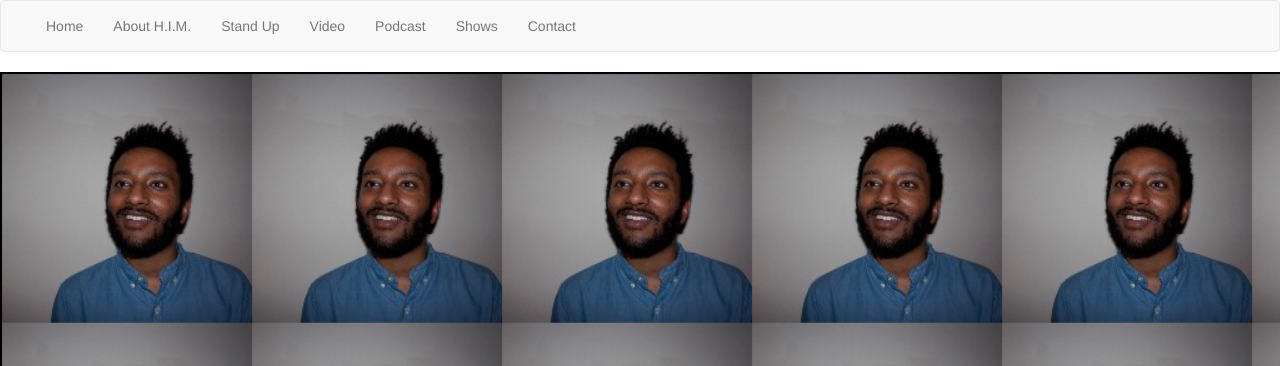
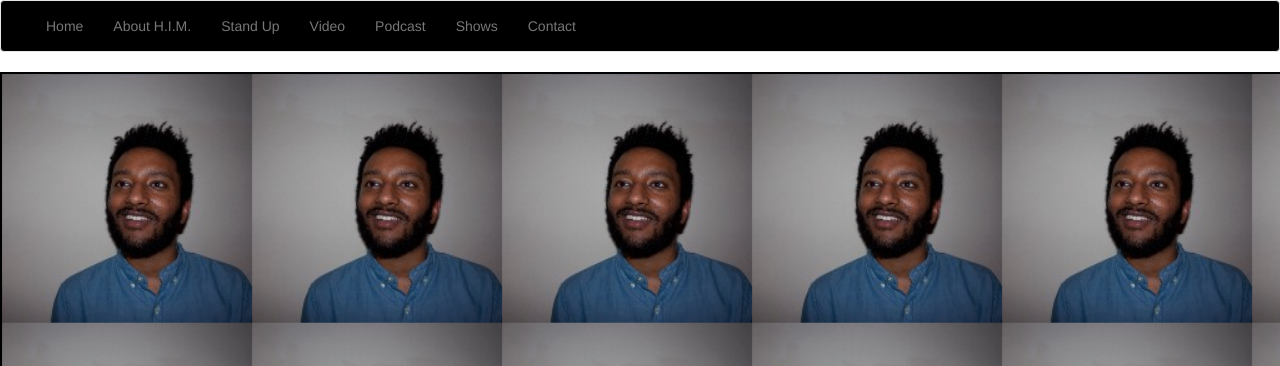
Before and after one commit to grssmnn2/RobelArega, a PHP site: page / in a window 1280 px wide. Shown: the top 366 px of the page. Run offline with PHP 8.4, Linux system fonts and the light colour scheme; some libraries are stand-ins or nearby versions.

Commit message:
reformatting navbar

```diff
--- a/style.css
+++ b/style.css
@@ -9,6 +9,16 @@ h1{
     font-size: 70px;
     line-height: 700px;
 
+}
+
+.navbar-default {
+    background-color: black;
+    background-image: none;
+    background-repeat: no-repeat;
+   }
+
+.navbar-nav{
+    color: white;
 }
 
 .tiledBackground {
```
